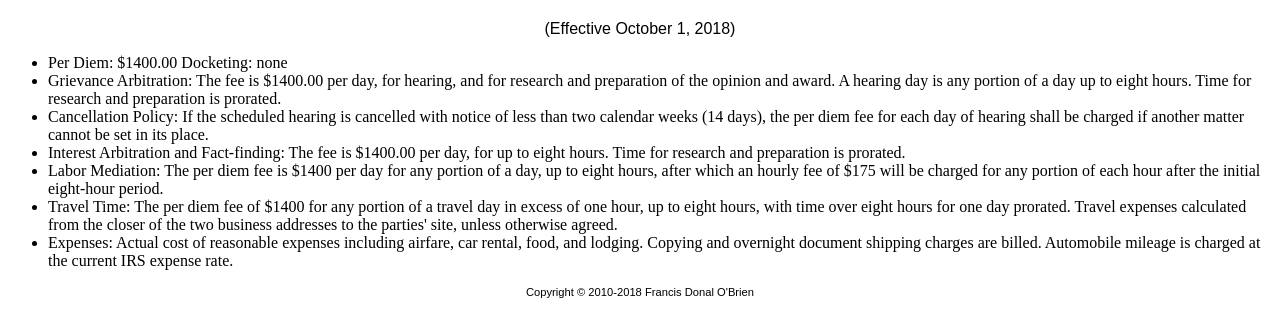
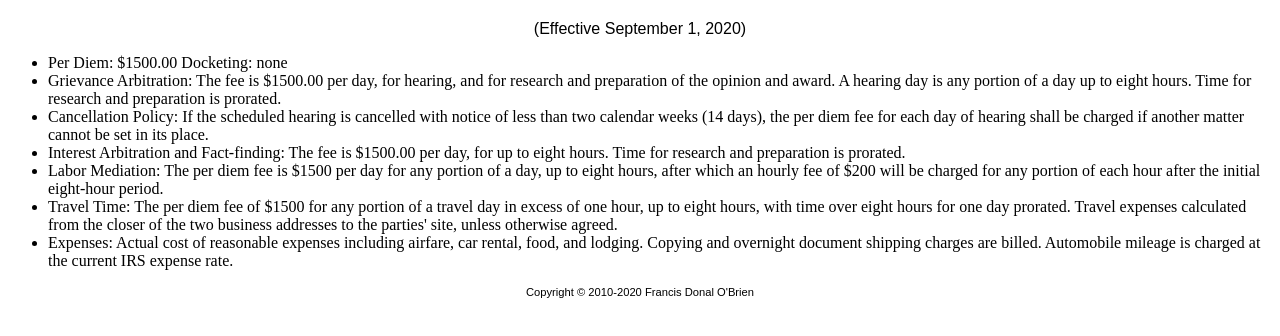
Before and after one commit to fdobrien/fdobrien.github.io, a plain HTML site: page Fees.html in a window 1280 px wide. Shown: the part 146-482 px from the top of the page. Drawn offline with Linux system fonts and the light colour scheme.

Commit message:
Update fees and copyright.

```diff
--- a/Fees.html
+++ b/Fees.html
@@ -1,7 +1,7 @@
 <?xml version="1.0" encoding="utf-8"?>
 <!DOCTYPE html PUBLIC "-//W3C//DTD XHTML 1.0 Strict//EN"
 "http://www.w3.org/TR/xhtml1/DTD/xhtml1-strict.dtd">
-<!-- Copyright 2010-2018 Francis Donal O'Brien -->
+<!-- Copyright 2010-2020 Francis Donal O'Brien -->
 <html xmlns="http://www.w3.org/1999/xhtml" xml:lang="en" lang="en-US">
  <head>
   <title>Francis Donal O'Brien, Arbitrator and Mediator</title>
@@ -64,13 +64,13 @@
 
 <div id="subpagebody">
   <h1 id="subpagetitle">Professional Fees and Expenses</h1>
-  <h3 id="date">(Effective October 1, 2018)</h3>
+  <h3 id="date">(Effective September 1, 2020)</h3>
   <ul>
    <li>
-     Per Diem: $1400.00  Docketing: none
+     Per Diem: $1500.00  Docketing: none
    </li>
    <li>
-     Grievance Arbitration: The fee is $1400.00 per day, for hearing, and for
+     Grievance Arbitration: The fee is $1500.00 per day, for hearing, and for
      research and preparation of the opinion and award.  A hearing day is any
      portion of a day up to eight hours.  Time for research and preparation is
      prorated.
@@ -81,16 +81,16 @@
      hearing shall be charged if another matter cannot be set in its place.
    </li>
    <li>
-     Interest Arbitration and Fact-finding: The fee is $1400.00 per day, for up
+     Interest Arbitration and Fact-finding: The fee is $1500.00 per day, for up
      to eight hours.  Time for research and preparation is prorated.
    </li>
    <li>
-     Labor Mediation: The per diem fee is $1400 per day for any portion of a
-     day, up to eight hours, after which an hourly fee of $175 will be charged
+     Labor Mediation: The per diem fee is $1500 per day for any portion of a
+     day, up to eight hours, after which an hourly fee of $200 will be charged
      for any portion of each hour after the initial eight-hour period.
    </li>
    <li>
-     Travel Time: The per diem fee of $1400 for any portion of a travel day in
+     Travel Time: The per diem fee of $1500 for any portion of a travel day in
      excess of one hour, up to eight hours, with time over eight hours for one
      day prorated. Travel expenses calculated from the closer of the two
      business addresses to the parties' site, unless otherwise agreed.
@@ -103,7 +103,7 @@
   </ul>
 
  <div id="copyrightnotice">
- <p>Copyright &copy; 2010-2018 Francis Donal O'Brien</p>
+ <p>Copyright &copy; 2010-2020 Francis Donal O'Brien</p>
  </div>
 </div>
 
--- a/base.css
+++ b/base.css
@@ -1,4 +1,4 @@
-/* Copyright 2010-2018 Francis Donal O'Brien */
+/* Copyright 2010-2020 Francis Donal O'Brien */
 
 body {
   background: white;
```
Also changed, not shown: ExperienceAndEducation.html (+2 -2 lines), index.html (+2 -2 lines), 1 other file.
